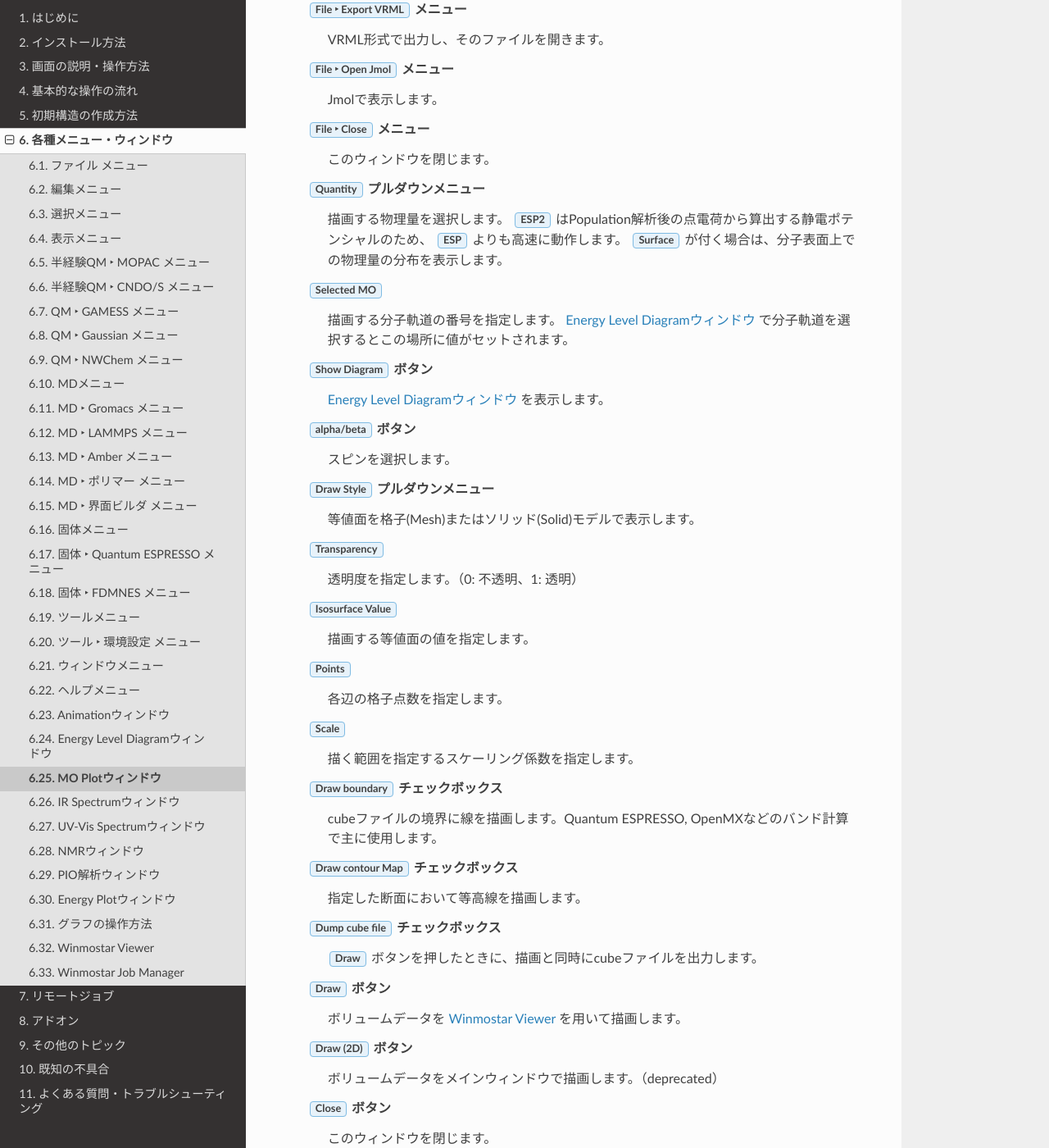
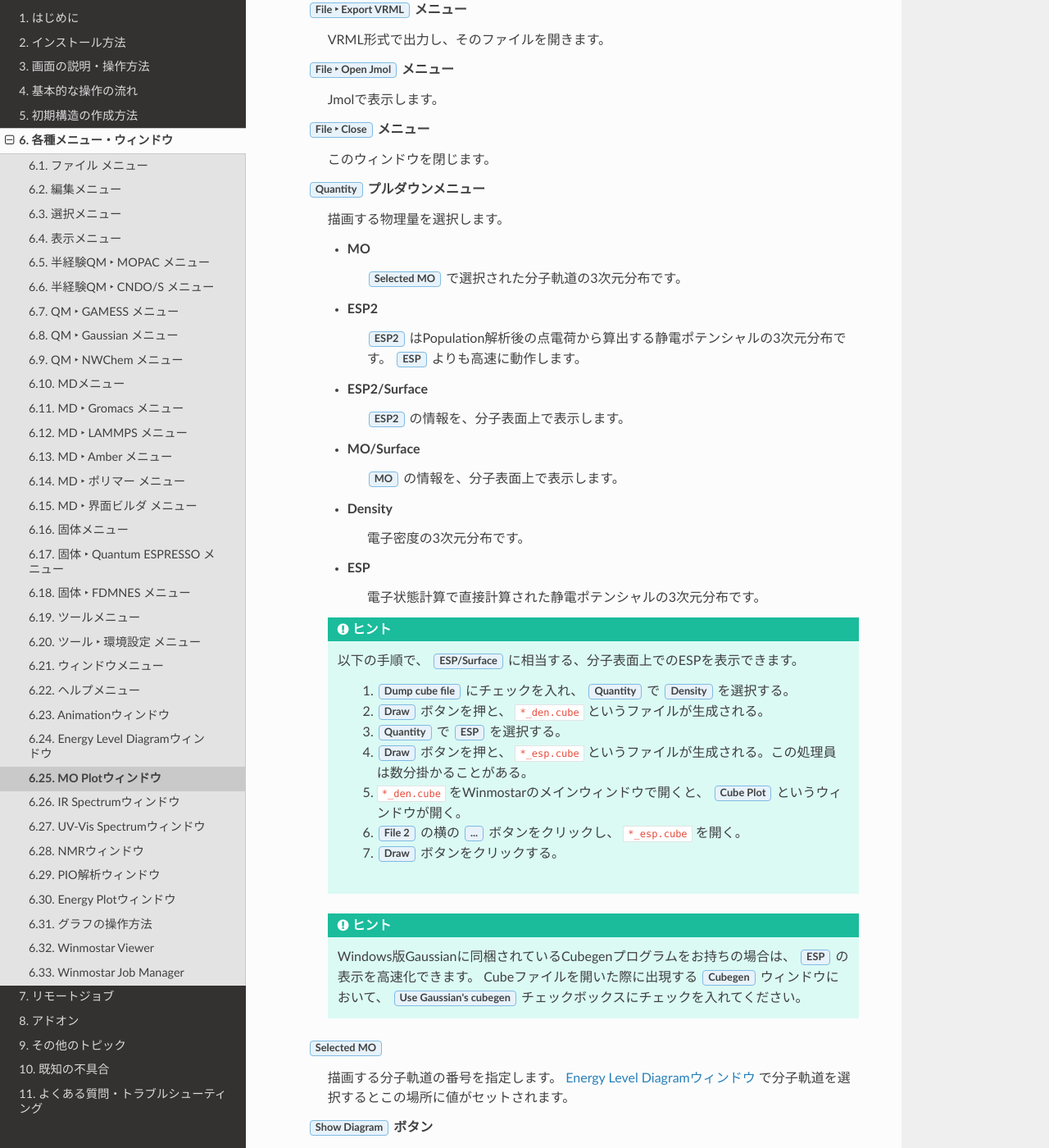
Before and after one commit to X-Ability/winmostar_doc, a Sphinx documentation site: the page built from source/winmos/sub/winmos_cube.rst, in a window 1280 px wide and 1400 px high, scrolled down 313 px. Shown: the whole window at 82% size. Built offline with Sphinx 7.4.7 and the Read the Docs theme 2.0.0, drawn with Linux system fonts in a browser that asks for light colours.

Commit message:
MO Plot windowのQuantityの説明を追記。
git-svn-id: http://varane/svn/winmostar_doc/trunk@60 10044ad8-96a7-4fcc-a7cb-627c628f43f5

```diff
--- a/source/winmos/sub/winmos_cube.rst
+++ b/source/winmos/sub/winmos_cube.rst
@@ -14,7 +14,35 @@ MO Plotウィンドウ
    :menuselection:`File --> Close` メニュー
       このウィンドウを閉じます。
    :guilabel:`Quantity` プルダウンメニュー
-      描画する物理量を選択します。 :guilabel:`ESP2` はPopulation解析後の点電荷から算出する静電ポテンシャルのため、 :guilabel:`ESP` よりも高速に動作します。 :guilabel:`Surface` が付く場合は、分子表面上での物理量の分布を表示します。
+      描画する物理量を選択します。
+
+      - MO
+         :guilabel:`Selected MO` で選択された分子軌道の3次元分布です。
+      - ESP2
+         :guilabel:`ESP2` はPopulation解析後の点電荷から算出する静電ポテンシャルの3次元分布です。 :guilabel:`ESP` よりも高速に動作します。
+      - ESP2/Surface
+         :guilabel:`ESP2` の情報を、分子表面上で表示します。
+      - MO/Surface
+         :guilabel:`MO` の情報を、分子表面上で表示します。
+      - Density
+         電子密度の3次元分布です。
+      - ESP
+         電子状態計算で直接計算された静電ポテンシャルの3次元分布です。
+
+      .. hint::
+         以下の手順で、 :guilabel:`ESP/Surface` に相当する、分子表面上でのESPを表示できます。
+
+            1. :guilabel:`Dump cube file` にチェックを入れ、 :guilabel:`Quantity` で :guilabel:`Density` を選択する。
+            2. :guilabel:`Draw` ボタンを押と、 :file:`*_den.cube` というファイルが生成される。
+            3. :guilabel:`Quantity` で :guilabel:`ESP` を選択する。
+            4. :guilabel:`Draw` ボタンを押と、 :file:`*_esp.cube` というファイルが生成される。この処理員は数分掛かることがある。
+            5. :file:`*_den.cube` をWinmostarのメインウィンドウで開くと、 :guilabel:`Cube Plot` というウィンドウが開く。
+            6. :guilabel:`File 2` の横の :guilabel:`...` ボタンをクリックし、 :file:`*_esp.cube` を開く。
+            7. :guilabel:`Draw` ボタンをクリックする。
+
+      .. hint::
+         Windows版Gaussianに同梱されているCubegenプログラムをお持ちの場合は、 :guilabel:`ESP` の表示を高速化できます。
+         Cubeファイルを開いた際に出現する :guilabel:`Cubegen` ウィンドウにおいて、 :guilabel:`Use Gaussian's cubegen` チェックボックスにチェックを入れてください。
    :guilabel:`Selected MO`
       描画する分子軌道の番号を指定します。 :ref:`mo_top` で分子軌道を選択するとこの場所に値がセットされます。
    :guilabel:`Show Diagram` ボタン
```
